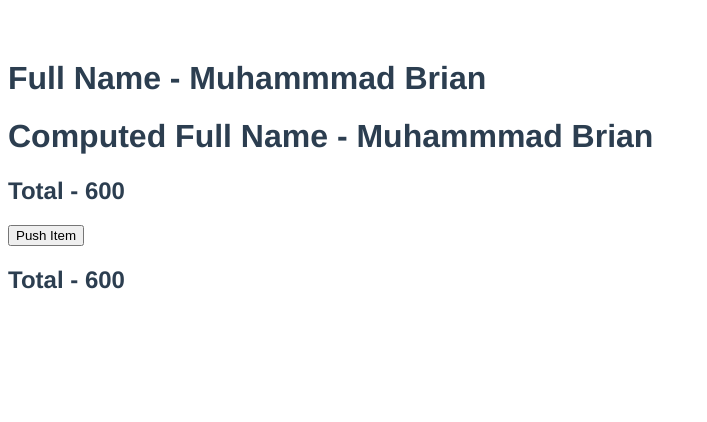
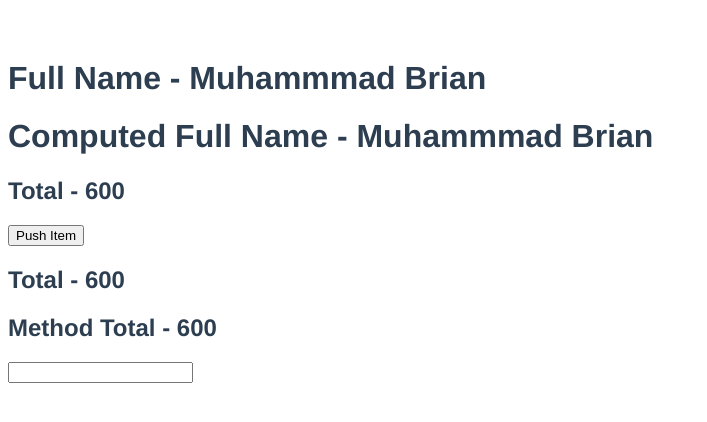
Before and after one commit to mbrianwebsite/learn-vuejs3, a Vue app in the folder hello-world/: page / in a window 1280 px wide. Shown: the top 422 px of the page, without its empty margins (0-707 px from the left). Built offline with nearby package versions, Linux system fonts and the light colour scheme.

Commit message:
COMPUTED PROPERTIES VS METHODS

```diff
--- a/hello-world/src/App.vue
+++ b/hello-world/src/App.vue
@@ -18,6 +18,8 @@
     Push Item
   </button>
   <h2>Total - {{ total }}</h2>
+  <h2>Method Total - {{ getTotal() }}</h2>
+  <input v-model="country" type="text" />
 </template>
 
 <script>
@@ -46,14 +48,24 @@
           price: 300,
         },
       ],
+      country: "",
     };
   },
-  methods: {},
+  methods: {
+    getTotal() {
+      console.log("getTotal");
+      return this.items.reduce(
+        (total, curr) => (total = total + curr.price),
+        0
+      );
+    },
+  },
   computed: {
     fullName() {
       return `${this.firstName} ${this.lastName}`;
     },
     total() {
+      console.log("total");
       return this.items.reduce(
         (total, curr) => (total = total + curr.price),
         0
```
